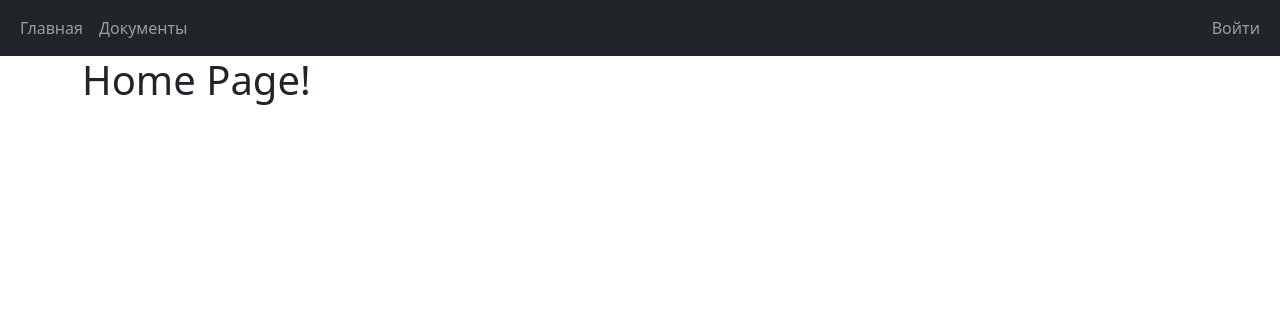
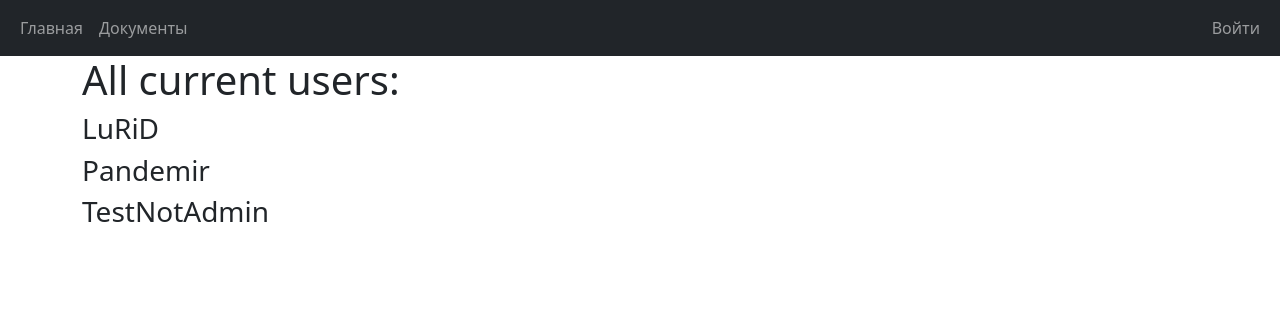
Before and after one commit to Bybko/employee-grading-system, a Django app: page / in a window 1280 px wide. Shown: the top 316 px of the page. Run offline with Django 5.2, Linux system fonts and the light colour scheme; data comes from the database, SQL or seed files in the repository; some libraries are stand-ins or nearby versions.

Commit message:
output all users from the database

```diff
--- a/grading_project/main_app/views.py
+++ b/grading_project/main_app/views.py
@@ -1,9 +1,15 @@
 from django.shortcuts import render
 from . import forms
+from django.contrib.auth.models import User
 
 
 def home_page(request):
-    return render(request, 'main/home.html')
+    users = User.objects.all()
+    context = {
+        'users': users
+    }
+
+    return render(request, 'main/home.html', context)
 
 
 def sign_up_page(request):
--- a/grading_project/templates/main/home.html
+++ b/grading_project/templates/main/home.html
@@ -1,5 +1,11 @@
 {% extends 'main/base.html' %}
 {% block title %}Home Page{% endblock %}
 {% block content %}
-<h1>Home Page!</h1>
+<h1>All current users: </h1>
+
+{% for user in users %}
+<div class="users_info">
+    <h3>{{ user.username }}</h3>
+</div>
+{% endfor %}
 {% endblock %}
--- a/grading_project/templates/registration/login.html
+++ b/grading_project/templates/registration/login.html
@@ -4,7 +4,7 @@
 
 {% block content %}
 <form method="post">
-{% csrf_token %} {{form|crispy}}
+    {% csrf_token %} {{form|crispy}}
     <p>Нет аккаунта? Создайте <a href="/sign-up">здесь</a>! </p>
     <button type="submit" class="btn btn-succes">Войти</button>
 </form>
```
